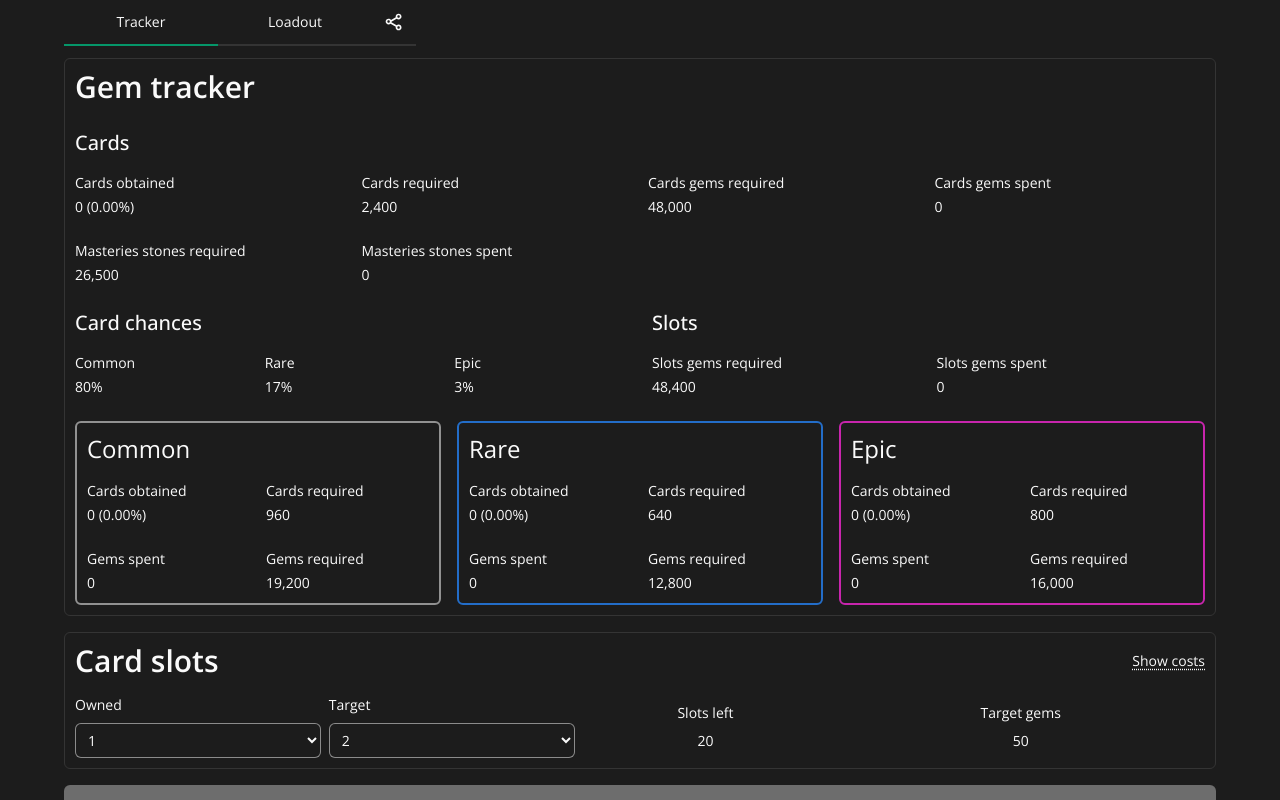
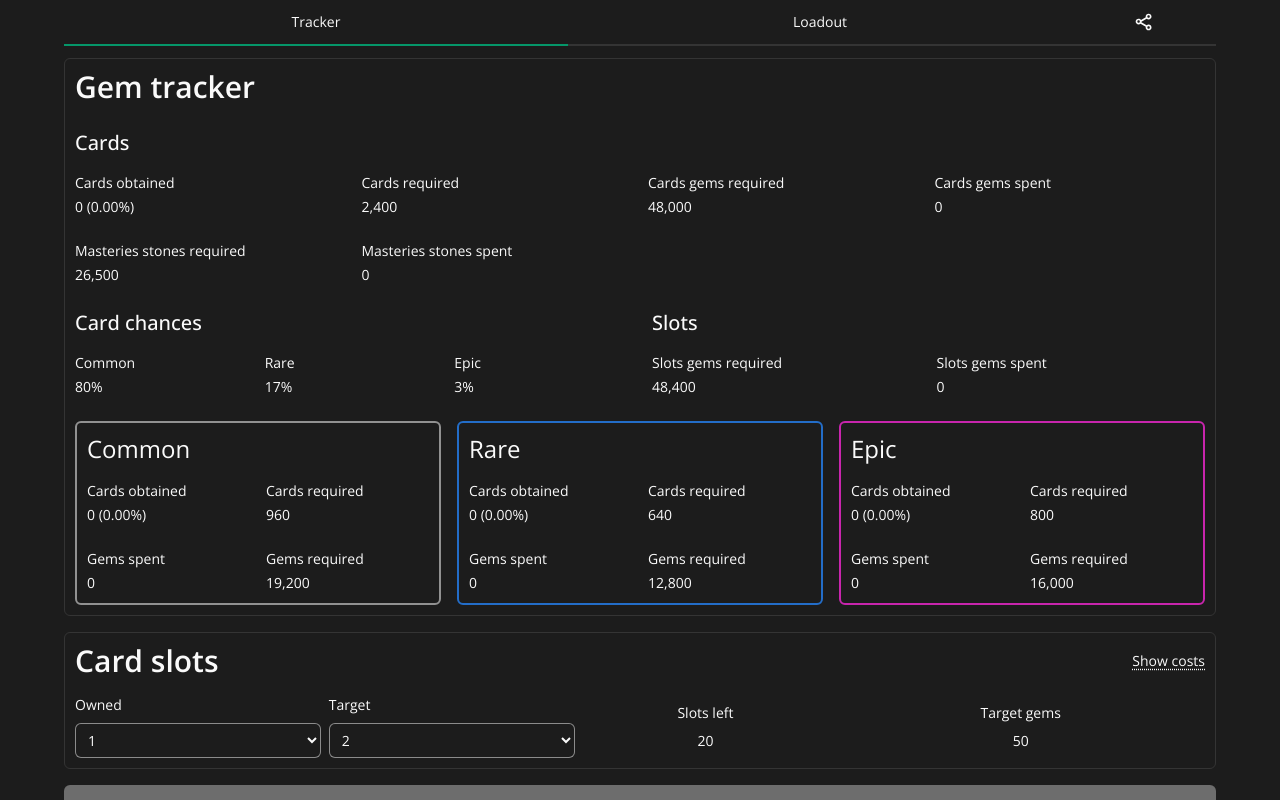
Before and after one commit to buczekmatthias/card-tracker, a Vue app: page / in a window 1280 px wide. Shown: the top 800 px of the page. Built offline with nearby package versions, Linux system fonts and the light colour scheme.

Commit message:
UI adjusts | Intro sprint info includes disabling part

```diff
--- a/package.json
+++ b/package.json
@@ -1,6 +1,6 @@
 {
   "name": "card-tracker",
-  "version": "2.1.0",
+  "version": "2.1.1",
   "private": true,
   "type": "module",
   "scripts": {
--- a/src/components/Footer.vue
+++ b/src/components/Footer.vue
@@ -3,8 +3,7 @@
     class="border-t border-solid border-t-container p-container flex flex-col gap-4 mt-auto w-full mx-auto"
     :class="{
       'cardsTriple:max-w-6xl': page === 'tracker',
-      'max-w-loadout': page === 'loadout',
-      'max-w-transfer': page === 'transfer',
+      'max-w-loadout': ['loadout', 'transfer'].includes(page),
     }"
   >
     <p>Made by _.hazy</p>
--- a/src/components/Navigation.vue
+++ b/src/components/Navigation.vue
@@ -1,13 +1,11 @@
 <template>
-  <div
-    class="flex flex-col mx-auto w-full"
+  <nav
+    class="grid grid-cols-[3.5fr_3.5fr_1fr] mx-auto w-full"
     :class="{
-      'cardsTriple:max-w-6xl cardsTriple:flex-row': page === 'tracker',
-      'max-w-loadout loadout:flex-row': page === 'loadout',
-      'max-w-transfer': page === 'transfer',
+      'cardsTriple:max-w-6xl': page === 'tracker',
+      'max-w-loadout': ['loadout', 'transfer'].includes(page),
     }"
   >
-    <nav class="grid grid-cols-[3.5fr_3.5fr_1fr]">
     <button
       class="nav-btn"
       v-for="p in ['tracker', 'loadout']"
@@ -53,7 +51,6 @@
       </svg>
     </button>
   </nav>
-  </div>
 </template>
 
 <script setup>
--- a/src/components/Tracker/Card.vue
+++ b/src/components/Tracker/Card.vue
@@ -131,8 +131,6 @@
 </template>
 
 <script setup>
-// TODO: Change how cards are displayed
-
 import Container from "./Container.vue";
 import CardInfo from "./CardInfo.vue";
 
@@ -163,7 +161,12 @@ const emit = defineEmits(["cardUpdate"]);
 
 watch(
   () => updatedCard.value,
-  () => emit("cardUpdate", updatedCard.value),
+  () => {
+    if (updatedCard.value.lvl !== 7 && updatedCard.value.masteryUnlocked) {
+      updatedCard.value.masteryUnlocked = false;
+    }
+    emit("cardUpdate", updatedCard.value);
+  },
   { deep: true }
 );
 
--- a/src/data/cardsInfo.js
+++ b/src/data/cardsInfo.js
@@ -16,7 +16,7 @@ const info = {
   "Plasma cannon": { description: "Fire one big plasma shot at boss to drop its health by pvs", values: ["30", "34", "38", "42", "46", "50", "54"], prefix: "", suffix: "%", card: "pc.webp", glow: "glow-red" },
   "Critical coin": { description: "Basic enemies destroyed by critical damage have a chance of dropping coins of pvs", values: ["15", "18", "21", "24", "27", "30", "33"], prefix: "", suffix: "%", card: "cc.webp", glow: "glow-yellow" },
   "Wave skip": { description: "Gain a pvs chance of skipping waves while still earning cash and coins equal to x1.10 the value of the wave enemies, also cells if elite would spawn during skipped wave and will roll for modules/reroll dices if boss wave got skipped", values: ["9", "10", "11", "13", "15", "17", "19"], prefix: "", suffix: "%", card: "ws.webp", glow: "glow-blue" },
-  "Intro skip": { description: "Waves increases by 10 each time, for the first pvs waves. Reduce all coins earned during these waves by 80%", values: ["20", "30", "40", "50", "60", "70", "80"], prefix: "", suffix: "", card: "is.webp", glow: "glow-yellow" },
+  "Intro skip": { description: "Waves increases by 10 each time, for the first pvs waves. Reduce all coins earned during these waves by 80%. Disables when getting hit for the first time, wall hits are allowed.", values: ["20", "30", "40", "50", "60", "70", "80"], prefix: "", suffix: "", card: "is.webp", glow: "glow-yellow" },
   "Land mine stun": { description: "Landmines have 40% of stunning enemies (except bosses) for pvs", values: ["1.4", "1.8", "2.2", "2.6", "3.0", "3.4", "3.8"], unlocks: "tier 7 wave 250", prefix: "", suffix: " sec", card: "lms.webp", glow: "glow-yellow" },
   "Package change": { description: "Increase recovery package spawn chance by pvs", values: ["15", "18", "21", "24", "27", "30", "33"], unlocks: "tier 2 wave 750", prefix: "+", suffix: "%", card: "rpc.webp", glow: "glow-yellow" },
   "Death ray": { description: "A powerful ray that destroys enemies on contact (except bosses and elites) for pvs", values: ["2.3", "2.7", "3.1", "3.5", "3.9", "4.4", "4.9"], labs: ["Double ray chance"], prefix: "", suffix: " sec", card: "dr.webp", glow: "glow-red" },
--- a/src/data/trackerShare.js
+++ b/src/data/trackerShare.js
@@ -15,9 +15,9 @@ const getCardsDataExportString = (storageCards, isNotLast) => {
     str += `= ${group.name} =\n`;
 
     group.cards.forEach((card) => {
-      str += `${card.name} - ${card.lvl}* - `;
-      str += card.lvl === 0 ? "Locked" : card.lvl === 7 ? "Maxed" : `${card.owned}/${levels[card.lvl]}`;
-      str += ` - Mastery ${card.masteryUnlocked ? "unlocked" : "locked"}`;
+      str += `${card.name} - ${card.lvl}*`;
+      str += [0, 7].includes(card.lvl) ? "" : ` - ${card.owned}/${levels[card.lvl]}`;
+      str += card.lvl === 7 && card.masteryUnlocked ? " - Mastery unlocked" : "";
       str += "\n";
     });
     str += "\n";
--- a/src/layouts/Transfer.vue
+++ b/src/layouts/Transfer.vue
@@ -1,5 +1,5 @@
 <template>
-  <div class="px-container flex flex-col divide-y-2 divide-container w-full max-w-transfer mx-auto">
+  <div class="px-container flex flex-col divide-y-2 divide-container w-full max-w-loadout mx-auto">
     <Export />
     <Import />
     <TrackerShare />
--- a/tailwind.config.js
+++ b/tailwind.config.js
@@ -28,7 +28,6 @@ export default {
         screen: ["100vh", "100dvh"],
       },
       maxWidth: {
-        transfer: "550px",
         loadout: "800px",
       },
       minHeight: {
@@ -41,7 +40,6 @@ export default {
         cardsDouble: "825px",
         cardsTriple: "1200px",
         loadout: "800px",
-        transfer: "550px",
       },
       textColor: {
         inactive: "#4f4f4f",
```
Lines whose indentation alone changed are shown as unchanged.
